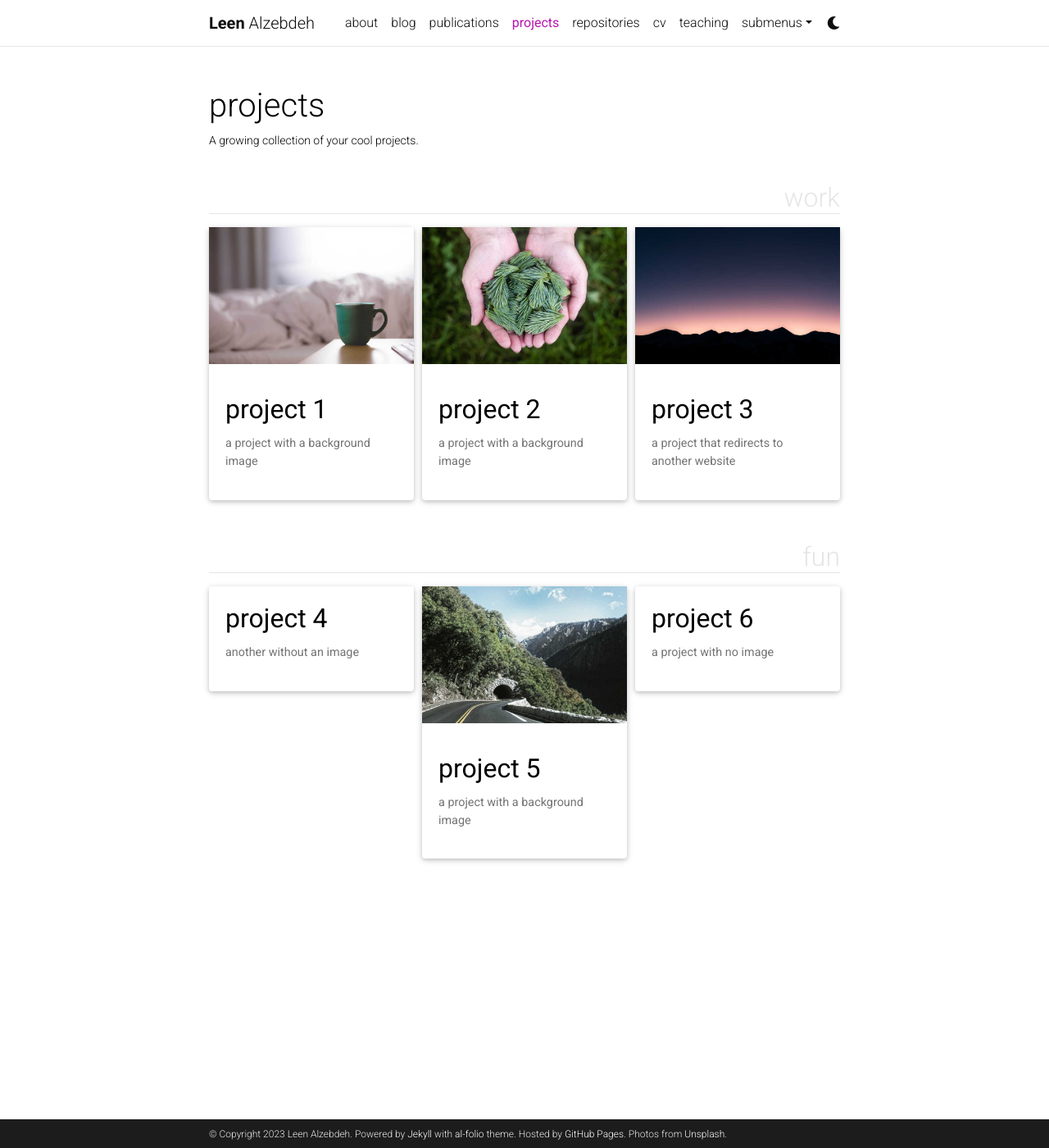
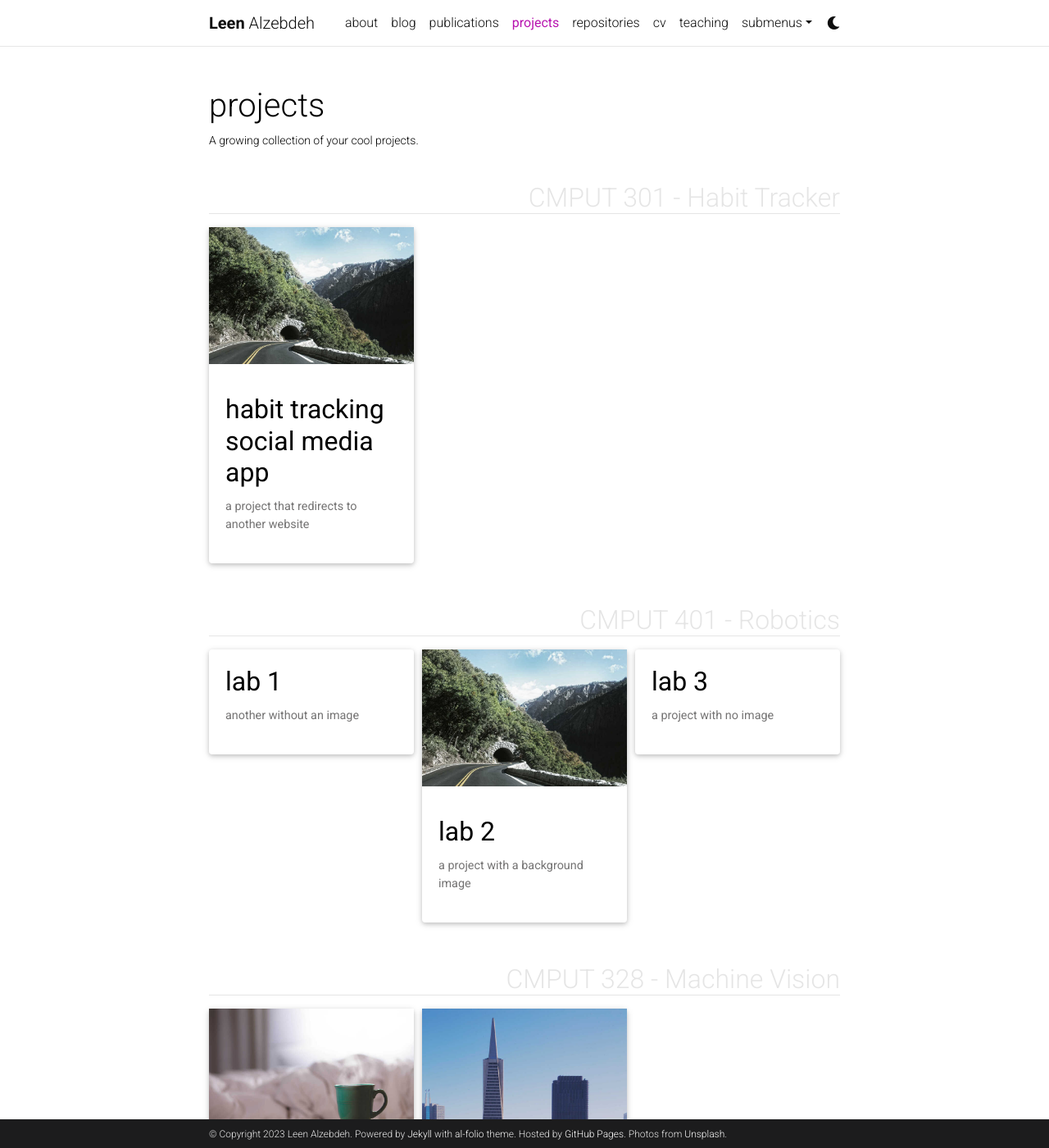
Before and after one commit to LeenZebdeh/LeenZebdeh.github.io, a Jekyll site: the page built from _pages/projects.md, in a window 1280 px wide and 1400 px high. Shown: the whole window at 82% size. Built offline with Jekyll 4.4.1, drawn with Linux system fonts in a browser that asks for light colours; full-size pictures stand in for the smaller copies a plugin makes; comment, search, counter and statistics services are not loaded; a style sheet for code colours, icons or effects is not loaded; some of the changed text lies outside the part shown.

Commit message:
Add Projects

````diff
--- a/_pages/projects.md
+++ b/_pages/projects.md
@@ -5,7 +5,7 @@ permalink: /projects/
 description: A growing collection of your cool projects.
 nav: true
 nav_order: 2
-display_categories: [work, fun]
+display_categories: [CMPUT 301 - Habit Tracker, CMPUT 401 - Robotics, CMPUT 328 - Machine Vision]
 horizontal: false
 ---
 
--- a/_projects/2_project.md
+++ /dev/null
@@ -1,80 +0,0 @@
----
-layout: page
-title: project 2
-description: a project with a background image
-img: assets/img/3.jpg
-importance: 2
-category: work
----
-
-Every project has a beautiful feature showcase page.
-It's easy to include images in a flexible 3-column grid format.
-Make your photos 1/3, 2/3, or full width.
-
-To give your project a background in the portfolio page, just add the img tag to the front matter like so:
-
-    ---
-    layout: page
-    title: project
-    description: a project with a background image
-    img: /assets/img/12.jpg
-    ---
-
-<div class="row">
-    <div class="col-sm mt-3 mt-md-0">
-        {% include figure.html path="assets/img/1.jpg" title="example image" class="img-fluid rounded z-depth-1" %}
-    </div>
-    <div class="col-sm mt-3 mt-md-0">
-        {% include figure.html path="assets/img/3.jpg" title="example image" class="img-fluid rounded z-depth-1" %}
-    </div>
-    <div class="col-sm mt-3 mt-md-0">
-        {% include figure.html path="assets/img/5.jpg" title="example image" class="img-fluid rounded z-depth-1" %}
-    </div>
-</div>
-<div class="caption">
-    Caption photos easily. On the left, a road goes through a tunnel. Middle, leaves artistically fall in a hipster photoshoot. Right, in another hipster photoshoot, a lumberjack grasps a handful of pine needles.
-</div>
-<div class="row">
-    <div class="col-sm mt-3 mt-md-0">
-        {% include figure.html path="assets/img/5.jpg" title="example image" class="img-fluid rounded z-depth-1" %}
-    </div>
-</div>
-<div class="caption">
-    This image can also have a caption. It's like magic.
-</div>
-
-You can also put regular text between your rows of images.
-Say you wanted to write a little bit about your project before you posted the rest of the images.
-You describe how you toiled, sweated, *bled* for your project, and then... you reveal its glory in the next row of images.
-
-
-<div class="row justify-content-sm-center">
-    <div class="col-sm-8 mt-3 mt-md-0">
-        {% include figure.html path="assets/img/6.jpg" title="example image" class="img-fluid rounded z-depth-1" %}
-    </div>
-    <div class="col-sm-4 mt-3 mt-md-0">
-        {% include figure.html path="assets/img/11.jpg" title="example image" class="img-fluid rounded z-depth-1" %}
-    </div>
-</div>
-<div class="caption">
-    You can also have artistically styled 2/3 + 1/3 images, like these.
-</div>
-
-
-The code is simple.
-Just wrap your images with `<div class="col-sm">` and place them inside `<div class="row">` (read more about the <a href="https://getbootstrap.com/docs/4.4/layout/grid/">Bootstrap Grid</a> system).
-To make images responsive, add `img-fluid` class to each; for rounded corners and shadows use `rounded` and `z-depth-1` classes.
-Here's the code for the last row of images above:
-
-{% raw %}
-```html
-<div class="row justify-content-sm-center">
-    <div class="col-sm-8 mt-3 mt-md-0">
-        {% include figure.html path="assets/img/6.jpg" title="example image" class="img-fluid rounded z-depth-1" %}
-    </div>
-    <div class="col-sm-4 mt-3 mt-md-0">
-        {% include figure.html path="assets/img/11.jpg" title="example image" class="img-fluid rounded z-depth-1" %}
-    </div>
-</div>
-```
-{% endraw %}
--- a/_projects/6_project.md
+++ b/_projects/404_Lab2.md
@@ -1,10 +1,10 @@
 ---
 layout: page
-title: project 6
-description: a project with no image
-img:
-importance: 4
-category: fun
+title: Lab 2
+description: a project with a background image
+img: assets/img/1.jpg
+importance: 2
+category: CMPUT 401 - Robotics
 ---
 
 Every project has a beautiful feature showcase page.
--- a/_projects/4_project.md
+++ /dev/null
@@ -1,80 +0,0 @@
----
-layout: page
-title: project 4
-description: another without an image
-img:
-importance: 3
-category: fun
----
-
-Every project has a beautiful feature showcase page.
-It's easy to include images in a flexible 3-column grid format.
-Make your photos 1/3, 2/3, or full width.
-
-To give your project a background in the portfolio page, just add the img tag to the front matter like so:
-
-    ---
-    layout: page
-    title: project
-    description: a project with a background image
-    img: /assets/img/12.jpg
-    ---
-
-<div class="row">
-    <div class="col-sm mt-3 mt-md-0">
-        {% include figure.html path="assets/img/1.jpg" title="example image" class="img-fluid rounded z-depth-1" %}
-    </div>
-    <div class="col-sm mt-3 mt-md-0">
-        {% include figure.html path="assets/img/3.jpg" title="example image" class="img-fluid rounded z-depth-1" %}
-    </div>
-    <div class="col-sm mt-3 mt-md-0">
-        {% include figure.html path="assets/img/5.jpg" title="example image" class="img-fluid rounded z-depth-1" %}
-    </div>
-</div>
-<div class="caption">
-    Caption photos easily. On the left, a road goes through a tunnel. Middle, leaves artistically fall in a hipster photoshoot. Right, in another hipster photoshoot, a lumberjack grasps a handful of pine needles.
-</div>
-<div class="row">
-    <div class="col-sm mt-3 mt-md-0">
-        {% include figure.html path="assets/img/5.jpg" title="example image" class="img-fluid rounded z-depth-1" %}
-    </div>
-</div>
-<div class="caption">
-    This image can also have a caption. It's like magic.
-</div>
-
-You can also put regular text between your rows of images.
-Say you wanted to write a little bit about your project before you posted the rest of the images.
-You describe how you toiled, sweated, *bled* for your project, and then... you reveal its glory in the next row of images.
-
-
-<div class="row justify-content-sm-center">
-    <div class="col-sm-8 mt-3 mt-md-0">
-        {% include figure.html path="assets/img/6.jpg" title="example image" class="img-fluid rounded z-depth-1" %}
-    </div>
-    <div class="col-sm-4 mt-3 mt-md-0">
-        {% include figure.html path="assets/img/11.jpg" title="example image" class="img-fluid rounded z-depth-1" %}
-    </div>
-</div>
-<div class="caption">
-    You can also have artistically styled 2/3 + 1/3 images, like these.
-</div>
-
-
-The code is simple.
-Just wrap your images with `<div class="col-sm">` and place them inside `<div class="row">` (read more about the <a href="https://getbootstrap.com/docs/4.4/layout/grid/">Bootstrap Grid</a> system).
-To make images responsive, add `img-fluid` class to each; for rounded corners and shadows use `rounded` and `z-depth-1` classes.
-Here's the code for the last row of images above:
-
-{% raw %}
-```html
-<div class="row justify-content-sm-center">
-    <div class="col-sm-8 mt-3 mt-md-0">
-        {% include figure.html path="assets/img/6.jpg" title="example image" class="img-fluid rounded z-depth-1" %}
-    </div>
-    <div class="col-sm-4 mt-3 mt-md-0">
-        {% include figure.html path="assets/img/11.jpg" title="example image" class="img-fluid rounded z-depth-1" %}
-    </div>
-</div>
-```
-{% endraw %}
--- a/_projects/5_project.md
+++ /dev/null
@@ -1,80 +0,0 @@
----
-layout: page
-title: project 5
-description: a project with a background image
-img: assets/img/1.jpg
-importance: 3
-category: fun
----
-
-Every project has a beautiful feature showcase page.
-It's easy to include images in a flexible 3-column grid format.
-Make your photos 1/3, 2/3, or full width.
-
-To give your project a background in the portfolio page, just add the img tag to the front matter like so:
-
-    ---
-    layout: page
-    title: project
-    description: a project with a background image
-    img: /assets/img/12.jpg
-    ---
-
-<div class="row">
-    <div class="col-sm mt-3 mt-md-0">
-        {% include figure.html path="assets/img/1.jpg" title="example image" class="img-fluid rounded z-depth-1" %}
-    </div>
-    <div class="col-sm mt-3 mt-md-0">
-        {% include figure.html path="assets/img/3.jpg" title="example image" class="img-fluid rounded z-depth-1" %}
-    </div>
-    <div class="col-sm mt-3 mt-md-0">
-        {% include figure.html path="assets/img/5.jpg" title="example image" class="img-fluid rounded z-depth-1" %}
-    </div>
-</div>
-<div class="caption">
-    Caption photos easily. On the left, a road goes through a tunnel. Middle, leaves artistically fall in a hipster photoshoot. Right, in another hipster photoshoot, a lumberjack grasps a handful of pine needles.
-</div>
-<div class="row">
-    <div class="col-sm mt-3 mt-md-0">
-        {% include figure.html path="assets/img/5.jpg" title="example image" class="img-fluid rounded z-depth-1" %}
-    </div>
-</div>
-<div class="caption">
-    This image can also have a caption. It's like magic.
-</div>
-
-You can also put regular text between your rows of images.
-Say you wanted to write a little bit about your project before you posted the rest of the images.
-You describe how you toiled, sweated, *bled* for your project, and then... you reveal its glory in the next row of images.
-
-
-<div class="row justify-content-sm-center">
-    <div class="col-sm-8 mt-3 mt-md-0">
-        {% include figure.html path="assets/img/6.jpg" title="example image" class="img-fluid rounded z-depth-1" %}
-    </div>
-    <div class="col-sm-4 mt-3 mt-md-0">
-        {% include figure.html path="assets/img/11.jpg" title="example image" class="img-fluid rounded z-depth-1" %}
-    </div>
-</div>
-<div class="caption">
-    You can also have artistically styled 2/3 + 1/3 images, like these.
-</div>
-
-
-The code is simple.
-Just wrap your images with `<div class="col-sm">` and place them inside `<div class="row">` (read more about the <a href="https://getbootstrap.com/docs/4.4/layout/grid/">Bootstrap Grid</a> system).
-To make images responsive, add `img-fluid` class to each; for rounded corners and shadows use `rounded` and `z-depth-1` classes.
-Here's the code for the last row of images above:
-
-{% raw %}
-```html
-<div class="row justify-content-sm-center">
-    <div class="col-sm-8 mt-3 mt-md-0">
-        {% include figure.html path="assets/img/6.jpg" title="example image" class="img-fluid rounded z-depth-1" %}
-    </div>
-    <div class="col-sm-4 mt-3 mt-md-0">
-        {% include figure.html path="assets/img/11.jpg" title="example image" class="img-fluid rounded z-depth-1" %}
-    </div>
-</div>
-```
-{% endraw %}
````
Also changed, not shown: _projects/301_habit.md (added, +28 -0 lines), _projects/328_detection.md (added, +29 -0 lines), _projects/328_segmentation.md (added, +26 -0 lines), _projects/404_Lab1.md (renamed from _projects/3_project.md, +5 -6 lines), _projects/404_Lab3.md (renamed from _projects/1_project.md, +5 -5 lines).
